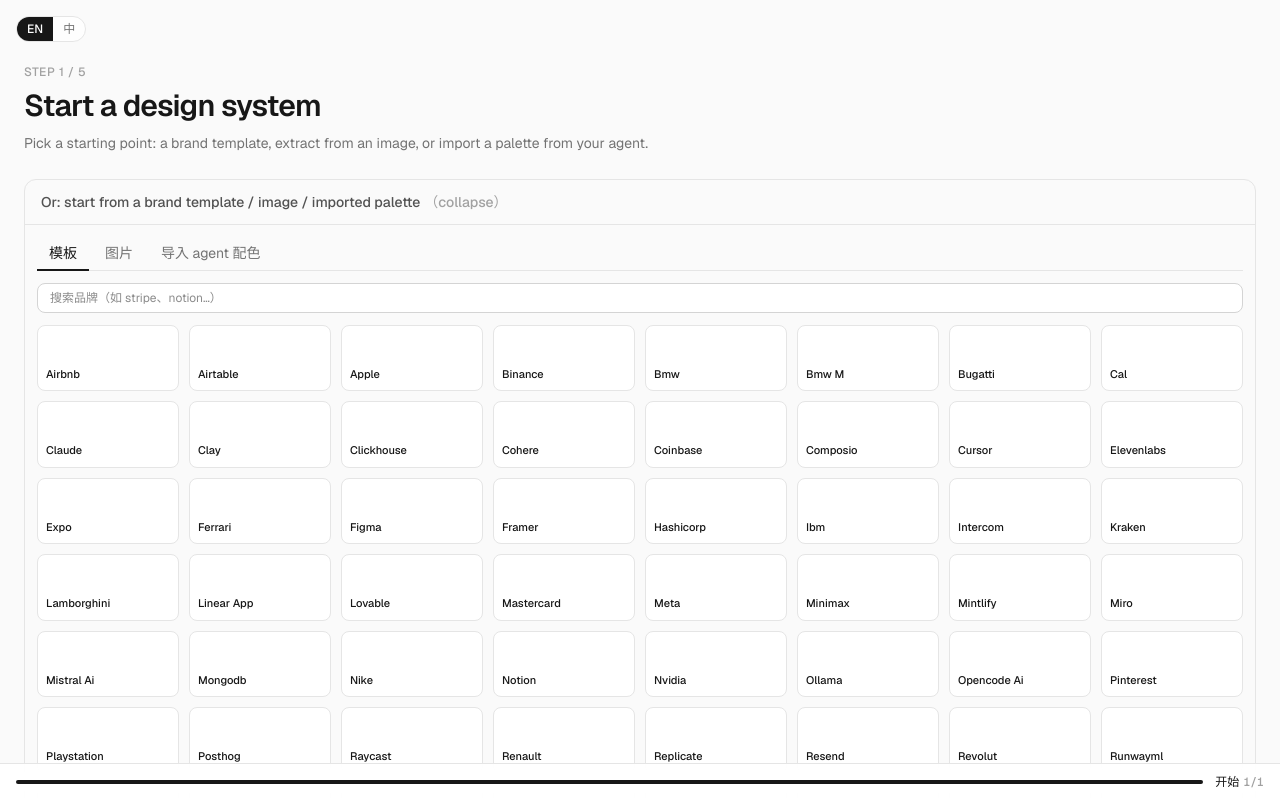
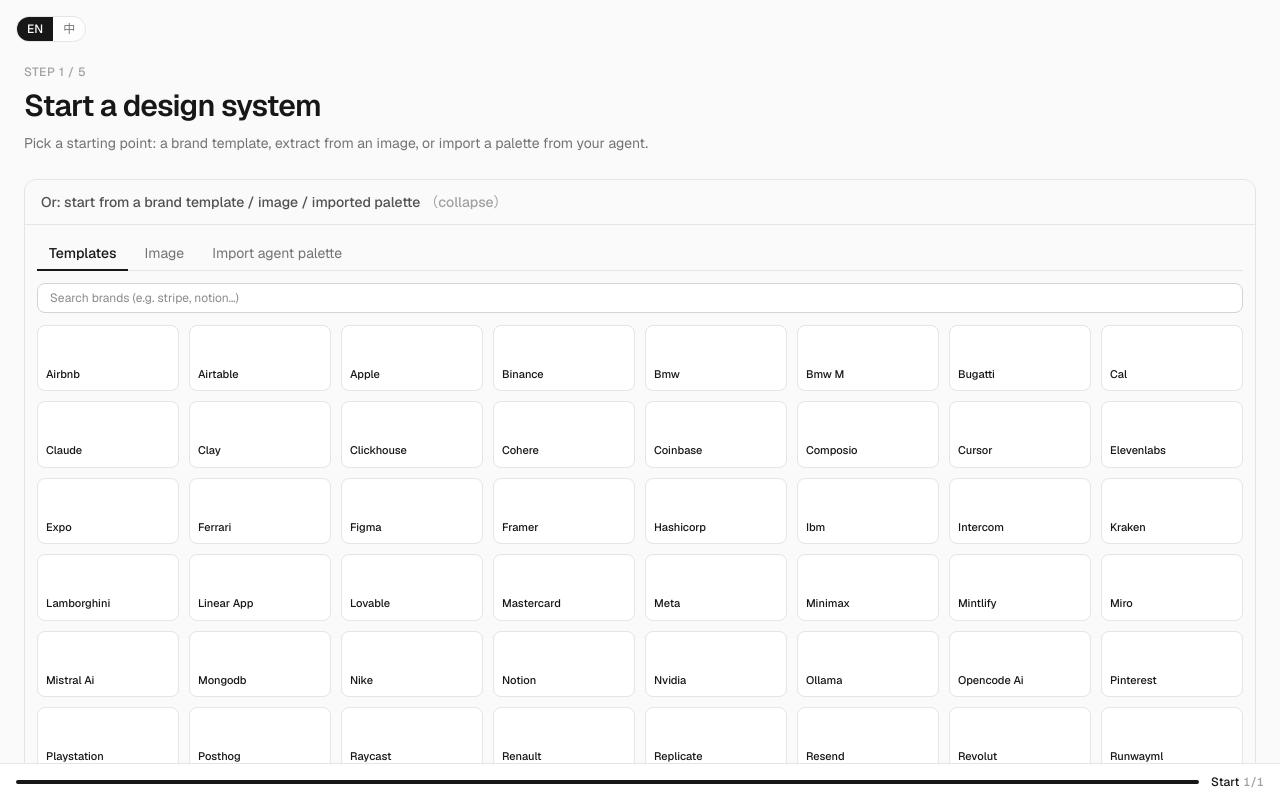
Before and after one commit to no7z/design-pact, a Next.js app: page / in a window 1280 px wide. Shown: the top 798 px of the page. Built offline with nearby package versions, Linux system fonts and the light colour scheme.

Commit message:
i18n: convert remaining components (nav, scheme bar, import, uploader, board, grids)

```diff
--- a/components/AllTemplatesBrowser.tsx
+++ b/components/AllTemplatesBrowser.tsx
@@ -2,8 +2,10 @@
 import { useState, useMemo } from "react";
 import { BRANDS, brandDisplayName } from "@/lib/templates";
 import { TemplateGrid } from "./TemplateGrid";
+import { useTr } from "@/lib/i18n";
 
 export function AllTemplatesBrowser({ onPicked }: { onPicked: (brand: string) => void }) {
+  const tr = useTr();
   const [query, setQuery] = useState("");
 
   const filtered = useMemo(() => {
@@ -17,7 +19,7 @@ export function AllTemplatesBrowser({ onPicked }: { onPicked: (brand: string) =>
     <div className="space-y-3">
       <input
         type="text"
-        placeholder="搜索品牌（如 stripe、notion…）"
+        placeholder={tr("Search brands (e.g. stripe, notion…)", "搜索品牌（如 stripe、notion…）")}
         value={query}
         onChange={(e) => setQuery(e.target.value)}
         className="w-full rounded-lg border border-neutral-300 bg-white px-3 py-1.5 text-xs outline-none focus:border-neutral-500 dark:border-neutral-700 dark:bg-neutral-900 dark:focus:border-neutral-500"
--- a/components/DesignSystemBoard.tsx
+++ b/components/DesignSystemBoard.tsx
@@ -12,6 +12,7 @@ import {
 } from "@/lib/scales";
 import { oklchString } from "@/lib/color";
 import { headingWeight } from "@/lib/scales";
+import { useTr } from "@/lib/i18n";
 
 // Hand-authored SVG so the export is clean, editable vector (Figma/Illustrator
 // import it natively) and can be rasterized to PNG with zero dependencies.
@@ -27,6 +28,7 @@ const MONO = "ui-monospace, SFMono-Regular, Menlo, monospace";
 export const BOARD_SVG_ID = "ds-board-svg";
 
 export function DesignSystemBoard() {
+  const tr = useTr();
   const colors = useTokens((s) => s.colors);
   const globals = useTokens((s) => s.globals);
   const typography = useTokens((s) => s.typography);
@@ -84,7 +86,7 @@ export function DesignSystemBoard() {
       {brandName}
     </text>,
     <text key={key()} x={PAD} y={y + 50} fontFamily={LABEL_FONT} fontSize={13} fill={SUB}>
-      设计系统总览 · {date}
+      {tr("Design system overview", "设计系统总览")} · {date}
     </text>,
   );
   y += 78;
@@ -316,7 +318,7 @@ export function DesignSystemBoard() {
       width="100%"
       style={{ height: "auto", display: "block" }}
       role="img"
-      aria-label="设计系统总览"
+      aria-label={tr("Design system overview", "设计系统总览")}
     >
       <rect x={0} y={0} width={W} height={totalH} fill="#ffffff" />
       {els}
--- a/components/InputSource.tsx
+++ b/components/InputSource.tsx
@@ -3,10 +3,12 @@ import { useState } from "react";
 import { Uploader } from "./Uploader";
 import { AllTemplatesBrowser } from "./AllTemplatesBrowser";
 import { TokenImport } from "./TokenImport";
+import { useTr } from "@/lib/i18n";
 
 type Tab = "template" | "image" | "json";
 
 export function InputSource({ onSuccess }: { onSuccess?: () => void } = {}) {
+  const tr = useTr();
   const [tab, setTab] = useState<Tab>("template");
 
   return (
@@ -14,9 +16,9 @@ export function InputSource({ onSuccess }: { onSuccess?: () => void } = {}) {
       <div className="mb-3 flex gap-1 border-b border-neutral-200 dark:border-neutral-800">
         {(
           [
-            ["template", "模板"],
-            ["image", "图片"],
-            ["json", "导入 agent 配色"],
+            ["template", tr("Templates", "模板")],
+            ["image", tr("Image", "图片")],
+            ["json", tr("Import agent palette", "导入 agent 配色")],
           ] as const
         ).map(([key, label]) => (
           <button
--- a/components/PaletteView.tsx
+++ b/components/PaletteView.tsx
@@ -3,11 +3,13 @@ import { useMemo } from "react";
 import { useTokens, computedHex, type ColorToken } from "@/lib/store";
 import { treemapBinary } from "@/lib/treemap";
 import { contrastRatio } from "@/lib/color";
+import { useTr } from "@/lib/i18n";
 
 const TREEMAP_W = 560;
 const TREEMAP_H = 320;
 
 export function PaletteView() {
+  const tr = useTr();
   const colors = useTokens((s) => s.colors);
   const globals = useTokens((s) => s.globals);
 
@@ -23,7 +25,7 @@ export function PaletteView() {
   if (resolved.length === 0) {
     return (
       <div className="rounded-xl border border-dashed border-neutral-300 p-8 text-center text-sm text-neutral-500 dark:border-neutral-700">
-        上传图片后,色彩比例会显示在这里
+        {tr("Upload an image and the color proportions show up here", "上传图片后,色彩比例会显示在这里")}
       </div>
     );
   }
@@ -38,7 +40,7 @@ export function PaletteView() {
     <div className="space-y-4">
       <div>
         <div className="mb-2 text-xs font-medium uppercase tracking-wider text-neutral-500">
-          色彩比例 Treemap
+          {tr("Color proportions · Treemap", "色彩比例 Treemap")}
         </div>
         <div
           className="relative overflow-hidden rounded-lg border border-neutral-200 dark:border-neutral-800"
--- a/components/SchemeBar.tsx
+++ b/components/SchemeBar.tsx
@@ -1,6 +1,7 @@
 "use client";
 import { useEffect, useState } from "react";
 import { useTokens, computedHex, type Scheme } from "@/lib/store";
+import { useTr } from "@/lib/i18n";
 
 const SWATCH_ORDER = ["background", "primary", "accent", "foreground", "muted", "border"];
 
@@ -9,6 +10,7 @@ const SWATCH_ORDER = ["background", "primary", "accent", "foreground", "muted",
 // rather than inside 调色 — it slides down from the top once you scroll into the
 // editor so you can save or switch from any section.
 export function SchemeBar() {
+  const tr = useTr();
   const colors = useTokens((s) => s.colors);
   const schemes = useTokens((s) => s.schemes);
   const activeSchemeId = useTokens((s) => s.activeSchemeId);
@@ -41,23 +43,23 @@ export function SchemeBar() {
       }`}
     >
       <div className="mx-auto flex max-w-[1440px] items-center gap-2 px-6 py-2">
-        <span className="shrink-0 text-xs font-semibold">方案</span>
+        <span className="shrink-0 text-xs font-semibold">{tr("Schemes", "方案")}</span>
         <input
           value={name}
           onChange={(e) => setName(e.target.value)}
           onKeyDown={(e) => e.key === "Enter" && handleSave()}
-          placeholder={`方案 ${schemes.length + 1}`}
+          placeholder={tr(`Scheme ${schemes.length + 1}`, `方案 ${schemes.length + 1}`)}
           className="w-24 shrink-0 rounded border border-neutral-300 bg-white px-2 py-1 text-xs outline-none focus:border-neutral-500 dark:border-neutral-700 dark:bg-neutral-900"
         />
         <button
           onClick={handleSave}
           className="shrink-0 rounded bg-neutral-900 px-2.5 py-1 text-xs text-white hover:bg-neutral-700 dark:bg-white dark:text-black dark:hover:bg-neutral-200"
         >
-          保存当前
+          {tr("Save current", "保存当前")}
         </button>
         <div className="scrollbar-subtle flex min-w-0 flex-1 items-center gap-1.5 overflow-x-auto">
           {schemes.length === 0 ? (
-            <span className="text-[10px] text-neutral-400">存几套，任意板块一键切换</span>
+            <span className="text-[10px] text-neutral-400">{tr("Save a few; switch from any section", "存几套，任意板块一键切换")}</span>
           ) : (
             schemes.map((s) => (
               <SchemeChip
@@ -86,6 +88,7 @@ export function SchemeChip({
   onLoad: () => void;
   onDelete: () => void;
 }) {
+  const tr = useTr();
   const swatches = [...scheme.colors]
     .sort((x, y) => SWATCH_ORDER.indexOf(x.role) - SWATCH_ORDER.indexOf(y.role))
     .slice(0, 4);
@@ -101,7 +104,7 @@ export function SchemeChip({
           onLoad();
         }
       }}
-      title={active ? "当前已载入" : "点击载入此方案"}
+      title={active ? tr("Currently loaded", "当前已载入") : tr("Click to load this scheme", "点击载入此方案")}
       className={`inline-flex shrink-0 cursor-pointer items-center gap-1.5 rounded-full border py-0.5 pl-1.5 pr-1 text-xs transition ${
         active
           ? "border-neutral-900 dark:border-white"
@@ -124,8 +127,8 @@ export function SchemeChip({
           e.stopPropagation();
           onDelete();
         }}
-        title="删除此方案"
-        aria-label={`删除方案 ${scheme.name}`}
+        title={tr("Delete this scheme", "删除此方案")}
+        aria-label={tr(`Delete scheme ${scheme.name}`, `删除方案 ${scheme.name}`)}
         className="rounded px-1 text-[10px] text-neutral-400 transition hover:text-red-600"
       >
         ×
--- a/components/TemplateGrid.tsx
+++ b/components/TemplateGrid.tsx
@@ -3,6 +3,7 @@ import { useRef, useState } from "react";
 import { brandDisplayName, fetchTemplate } from "@/lib/templates";
 import { useTokens } from "@/lib/store";
 import { useTemplatePreview } from "@/lib/templatePreviews";
+import { useTr } from "@/lib/i18n";
 
 // A grid of brand-template cards with the shared "apply this template" logic.
 // Reused by the full "全部" browser and the "同类真实产品" matched row.
@@ -10,13 +11,14 @@ export function TemplateGrid({
   brands,
   onPicked,
   className = "grid grid-cols-2 gap-2.5 sm:grid-cols-3 md:grid-cols-5 lg:grid-cols-6 xl:grid-cols-8",
-  emptyHint = "无匹配品牌",
+  emptyHint,
 }: {
   brands: readonly string[];
   onPicked?: (brand: string) => void;
   className?: string;
   emptyHint?: string;
 }) {
+  const tr = useTr();
   const loadTokens = useTokens((s) => s.loadTokens);
   const setTypography = useTokens((s) => s.setTypography);
   const setSpacing = useTokens((s) => s.setSpacing);
@@ -31,14 +33,14 @@ export function TemplateGrid({
     setError("");
     try {
       const { colors, typography, spacing, radius } = await fetchTemplate(brand);
-      if (colors.length === 0) throw new Error("未提取到颜色");
+      if (colors.length === 0) throw new Error(tr("No colors extracted", "未提取到颜色"));
       loadTokens(colors, brand);
       if (typography && Object.keys(typography).length > 0) setTypography(typography);
       if (spacing && Object.keys(spacing).length > 0) setSpacing(spacing);
       if (radius && Object.keys(radius).length > 0) setRadius(radius);
       onPicked?.(brand);
     } catch (e) {
-      setError(e instanceof Error ? e.message : "加载失败");
+      setError(e instanceof Error ? e.message : tr("Load failed", "加载失败"));
     } finally {
       setLoading(null);
     }
@@ -48,7 +50,7 @@ export function TemplateGrid({
     <div className="space-y-2">
       <div className={className}>
         {brands.length === 0 ? (
-          <p className="col-span-full p-3 text-xs text-neutral-400">{emptyHint}</p>
+          <p className="col-span-full p-3 text-xs text-neutral-400">{emptyHint ?? tr("No matching brands", "无匹配品牌")}</p>
         ) : (
           brands.map((brand) => (
             <BrandCard
--- a/components/TokenImport.tsx
+++ b/components/TokenImport.tsx
@@ -2,9 +2,11 @@
 import { useState } from "react";
 import { useTokens } from "@/lib/store";
 import { parseDesignSystemTokens } from "@/lib/importTokens";
+import { useTr } from "@/lib/i18n";
 
 /** Import a previously exported design.md back into the store. */
 export function TokenImport({ onSuccess }: { onSuccess?: () => void }) {
+  const tr = useTr();
   const [text, setText] = useState("");
   const [error, setError] = useState("");
   const [dragging, setDragging] = useState(false);
@@ -32,7 +34,7 @@ export function TokenImport({ onSuccess }: { onSuccess?: () => void }) {
       }
       onSuccess?.();
     } catch (e) {
-      setError(e instanceof Error ? e.message : "解析失败");
+      setError(e instanceof Error ? e.message : tr("Parse failed", "解析失败"));
     }
   };
 
@@ -50,7 +52,7 @@ export function TokenImport({ onSuccess }: { onSuccess?: () => void }) {
   return (
     <div className="space-y-3">
       <p className="text-xs text-neutral-500 dark:text-neutral-400">
-        导入之前下载的 design.md，恢复整套设计系统。
+        {tr("Import a design.md you downloaded earlier to restore the whole design system.", "导入之前下载的 design.md，恢复整套设计系统。")}
       </p>
       <label
         onDragOver={(e) => {
@@ -65,7 +67,7 @@ export function TokenImport({ onSuccess }: { onSuccess?: () => void }) {
             : "border-neutral-300 text-neutral-500 hover:border-neutral-500 dark:border-neutral-700 dark:text-neutral-400"
         }`}
       >
-        {dragging ? "松开导入 design.md" : "点击选择，或拖拽 design.md 到这里"}
+        {dragging ? tr("Release to import design.md", "松开导入 design.md") : tr("Click to choose, or drag design.md here", "点击选择，或拖拽 design.md 到这里")}
         <input
           type="file"
           accept=".md,text/markdown"
@@ -77,7 +79,7 @@ export function TokenImport({ onSuccess }: { onSuccess?: () => void }) {
         <textarea
           value={text}
           onChange={(e) => setText(e.target.value)}
-          placeholder="或直接粘贴 design.md 内容…"
+          placeholder={tr("Or paste design.md contents directly…", "或直接粘贴 design.md 内容…")}
           rows={4}
           className="w-full resize-none rounded-lg border border-neutral-300 bg-white p-3 font-mono text-xs outline-none transition focus:border-neutral-500 dark:border-neutral-700 dark:bg-neutral-900"
         />
@@ -86,7 +88,7 @@ export function TokenImport({ onSuccess }: { onSuccess?: () => void }) {
           disabled={!text.trim()}
           className="rounded-lg bg-neutral-900 px-4 py-2 text-sm font-medium text-white transition hover:bg-neutral-700 disabled:cursor-not-allowed disabled:opacity-40 dark:bg-white dark:text-black dark:hover:bg-neutral-200"
         >
-          导入
+          {tr("Import", "导入")}
         </button>
       </div>
       {error && (
--- a/components/Uploader.tsx
+++ b/components/Uploader.tsx
@@ -2,8 +2,10 @@
 import { useCallback, useState } from "react";
 import { extractPalette } from "@/lib/extract";
 import { useTokens } from "@/lib/store";
+import { useTr } from "@/lib/i18n";
 
 export function Uploader({ onSuccess }: { onSuccess?: (previewUrl: string) => void }) {
+  const tr = useTr();
   const setColors = useTokens((s) => s.setColors);
   const [busy, setBusy] = useState(false);
   const [err, setErr] = useState<string | null>(null);
@@ -56,8 +58,8 @@ export function Uploader({ onSuccess }: { onSuccess?: (previewUrl: string) => vo
         <img src={preview} alt="uploaded" className="max-h-36 rounded-lg shadow" />
       ) : (
         <div className="space-y-1">
-          <div className="text-sm font-medium">拖入图片 / 粘贴 / 选择文件</div>
-          <div className="text-xs text-neutral-500">提取主色生成 design tokens</div>
+          <div className="text-sm font-medium">{tr("Drop an image / paste / choose a file", "拖入图片 / 粘贴 / 选择文件")}</div>
+          <div className="text-xs text-neutral-500">{tr("Extract dominant colors into design tokens", "提取主色生成 design tokens")}</div>
         </div>
       )}
       <input
@@ -72,7 +74,7 @@ export function Uploader({ onSuccess }: { onSuccess?: (previewUrl: string) => vo
       />
       {busy && (
         <div className="absolute inset-0 grid place-items-center rounded-xl bg-white/70 text-sm dark:bg-black/70">
-          提取中…
+          {tr("Extracting…", "提取中…")}
         </div>
       )}
       {err && (
--- a/components/WorkflowNav.tsx
+++ b/components/WorkflowNav.tsx
@@ -2,16 +2,17 @@
 import { useEffect, useState } from "react";
 import { useLenis } from "lenis/react";
 import { useTokens } from "@/lib/store";
+import { useTr } from "@/lib/i18n";
 
-type Step = { id: string; label: string };
+type Step = { id: string; en: string; zh: string };
 
 const ALL_STEPS: Step[] = [
-  { id: "step-describe", label: "开始" },
-  { id: "step-edit", label: "调色" },
-  { id: "step-typography", label: "字体" },
-  { id: "step-tokens", label: "细节" },
-  { id: "step-motion", label: "动效" },
-  { id: "step-export", label: "导出" },
+  { id: "step-describe", en: "Start", zh: "开始" },
+  { id: "step-edit", en: "Colors", zh: "调色" },
+  { id: "step-typography", en: "Type", zh: "字体" },
+  { id: "step-tokens", en: "Details", zh: "细节" },
+  { id: "step-motion", en: "Motion", zh: "动效" },
+  { id: "step-export", en: "Export", zh: "导出" },
 ];
 
 // Offset so a clicked section lands clear of the scheme bar that slides in at
@@ -20,6 +21,7 @@ const NAV_OFFSET = -64;
 
 export function WorkflowNav() {
   const hasColors = useTokens((s) => s.colors.length > 0);
+  const tr = useTr();
   const lenis = useLenis();
   const [active, setActive] = useState<string>("step-describe");
   const [hovered, setHovered] = useState<string | null>(null);
@@ -76,7 +78,8 @@ export function WorkflowNav() {
     0,
     steps.findIndex((s) => s.id === active),
   );
-  const activeLabel = steps[activeIndex]?.label ?? "";
+  const activeStep = steps[activeIndex];
+  const activeLabel = activeStep ? tr(activeStep.en, activeStep.zh) : "";
 
   return (
     <>
@@ -85,7 +88,7 @@ export function WorkflowNav() {
           segments fill as you go, the current step name fades in on change.
           Bottom so it clears the top scheme bar and stays in the thumb zone. */}
       <nav
-        aria-label="工作流导航"
+        aria-label={tr("Workflow navigation", "工作流导航")}
         className="fixed inset-x-0 bottom-0 z-40 border-t border-neutral-200 bg-white/90 backdrop-blur min-[1600px]:hidden dark:border-neutral-800 dark:bg-black/85"
       >
         <div className="flex items-center gap-3 px-4 py-2.5">
@@ -97,7 +100,7 @@ export function WorkflowNav() {
                 <button
                   key={step.id}
                   onClick={() => handleClick(step.id)}
-                  aria-label={step.label}
+                  aria-label={tr(step.en, step.zh)}
                   aria-current={isActive ? "step" : undefined}
                   className="flex-1 cursor-pointer py-1.5"
                 >
@@ -131,7 +134,7 @@ export function WorkflowNav() {
           shows its label (replacing the dash); the rest are short dashes that
           lengthen + reveal their label on hover. */}
       <nav
-        aria-label="工作流导航"
+        aria-label={tr("Workflow navigation", "工作流导航")}
         onMouseLeave={() => setHovered(null)}
         className="fixed right-6 top-24 z-40 hidden flex-col items-end gap-3 min-[1600px]:flex"
       >
@@ -144,7 +147,7 @@ export function WorkflowNav() {
             onClick={() => handleClick(step.id)}
             onMouseEnter={() => setHovered(step.id)}
             aria-current={isActive ? "step" : undefined}
-            aria-label={step.label}
+            aria-label={tr(step.en, step.zh)}
             className="group relative flex h-4 cursor-pointer items-center justify-end"
           >
             {/* Both rendered and cross-faded by opacity so the dash↔label swap
@@ -160,7 +163,7 @@ export function WorkflowNav() {
                   : "text-neutral-700 dark:text-neutral-200"
               }`}
             >
-              {step.label}
+              {tr(step.en, step.zh)}
             </span>
             <span
               aria-hidden
```
